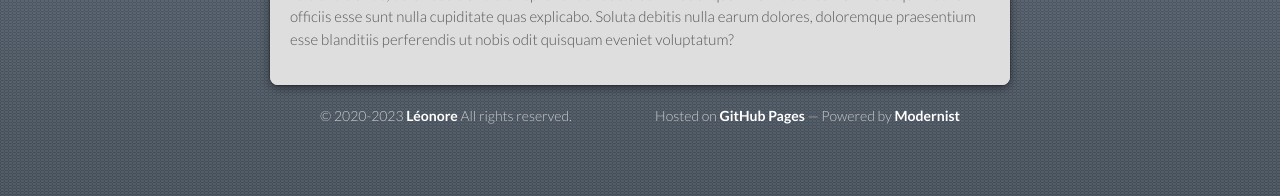
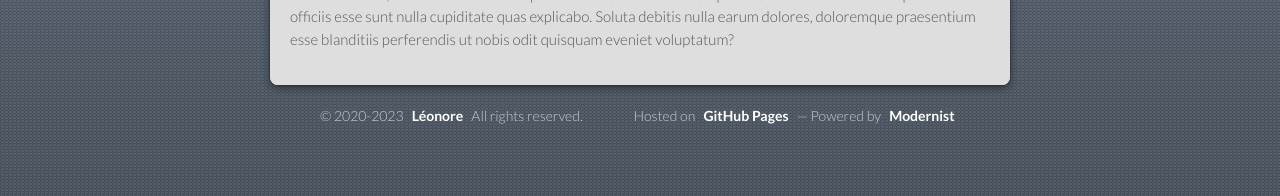
Before and after one commit to LeonoreShaw/malpha, a Jekyll site: the page built from index.md, in a window 1280 px wide. Shown: the part 2479-2675 px from the top of the page. Built offline with Jekyll 4.4.1, drawn with Linux system fonts in a browser that asks for light colours; our own code applies the rules of GitHub Pages for plain Markdown files.

Commit message:
标题。

```diff
--- a/_layouts/default.html
+++ b/_layouts/default.html
@@ -14,7 +14,7 @@
     <!--[if lt IE 9]>
     <script src="//html5shiv.googlecode.com/svn/trunk/html5.js"></script>
     <![endif]-->
-
+      <title>M α</title>
     {% include head-custom.html %}
   </head>
   <body>
@@ -42,9 +42,9 @@
     </div>
     <footer>
     {% if site.github.is_project_page %}
-      <p> &copy; 2020-2023 <a href="https://xxiao.org/" target="_blank" rel="noopener noreferrer">Léonore</a> All rights reserved.</p>
+      <p> &copy; 2020-2023 <a href="https://xxiao.org/" target="_blank" rel="noopener noreferrer">&nbsp Léonore &nbsp</a> All rights reserved.</p>
     {% endif %}
-      <p>Hosted on <a href="https://pages.github.com/" target="_blank" rel="noopener noreferrer">GitHub Pages</a> &mdash; Powered by <a href="https://github.com/pages-themes/modernist" target="_blank" rel="noopener noreferrer">Modernist</a></p>
+      <p>Hosted on <a href="https://pages.github.com/" target="_blank" rel="noopener noreferrer">&nbsp GitHub Pages &nbsp</a> &mdash; Powered by <a href="https://github.com/pages-themes/modernist" target="_blank" rel="noopener noreferrer">&nbsp Modernist &nbsp</a></p>
     </footer>
     <!--[if !IE]><script>fixScale(document);</script><![endif]-->
   </body>
```
